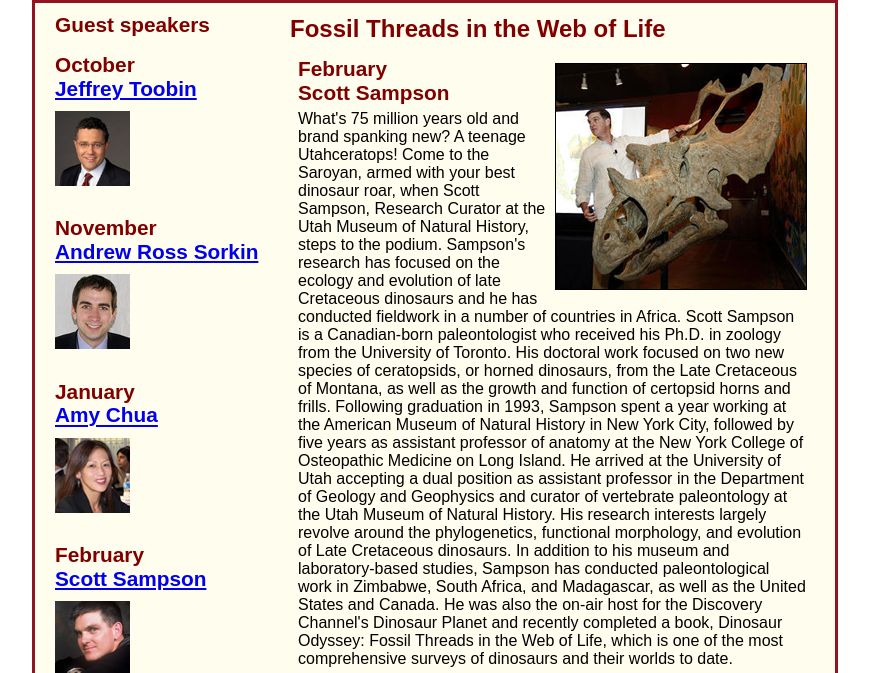
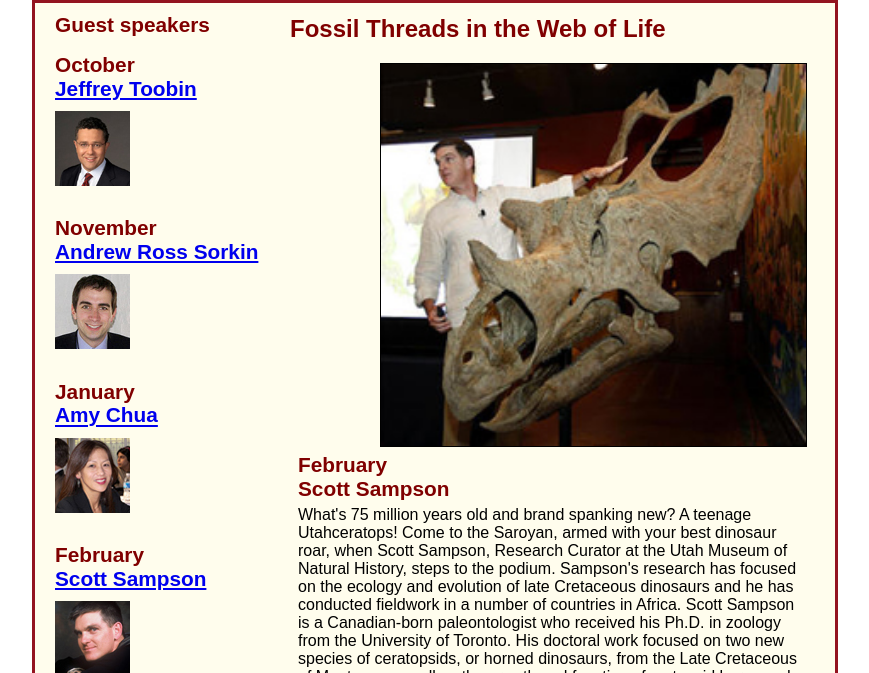
Before and after one commit to GabrielaSaboia/A12, a plain HTML site: page speakers/sampson.html in a window 1280 px wide. Shown: the part 127-800 px from the top of the page, without its empty margins (205-1074 px from the left). Drawn offline with Linux system fonts and the light colour scheme.

```diff
--- a/styles/speaker.css
+++ b/styles/speaker.css
@@ -116,6 +116,7 @@ section article h3{
 }
 section article img{
     float: right;
+    width: 425px;
     padding: 0 0;
     margin-top: .35em;
     margin-bottom: .35em;
```
